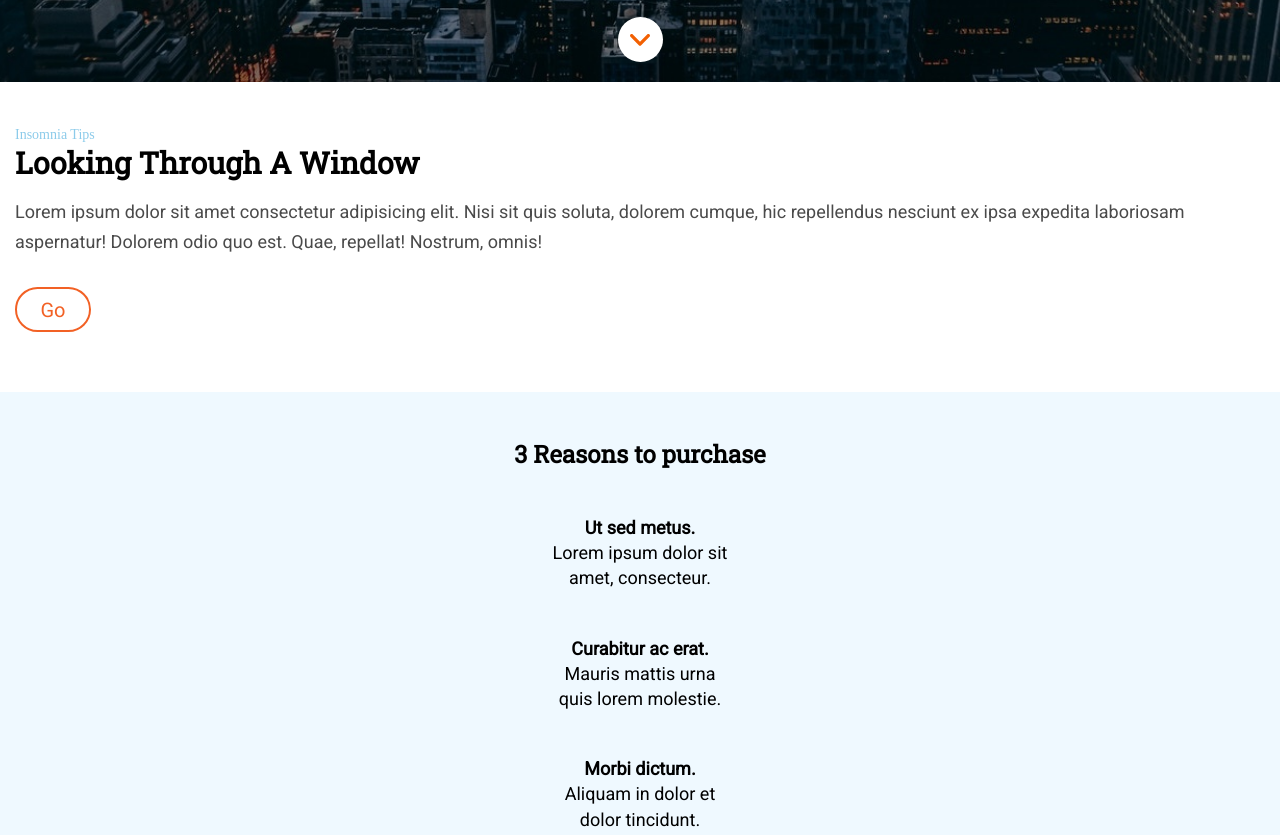
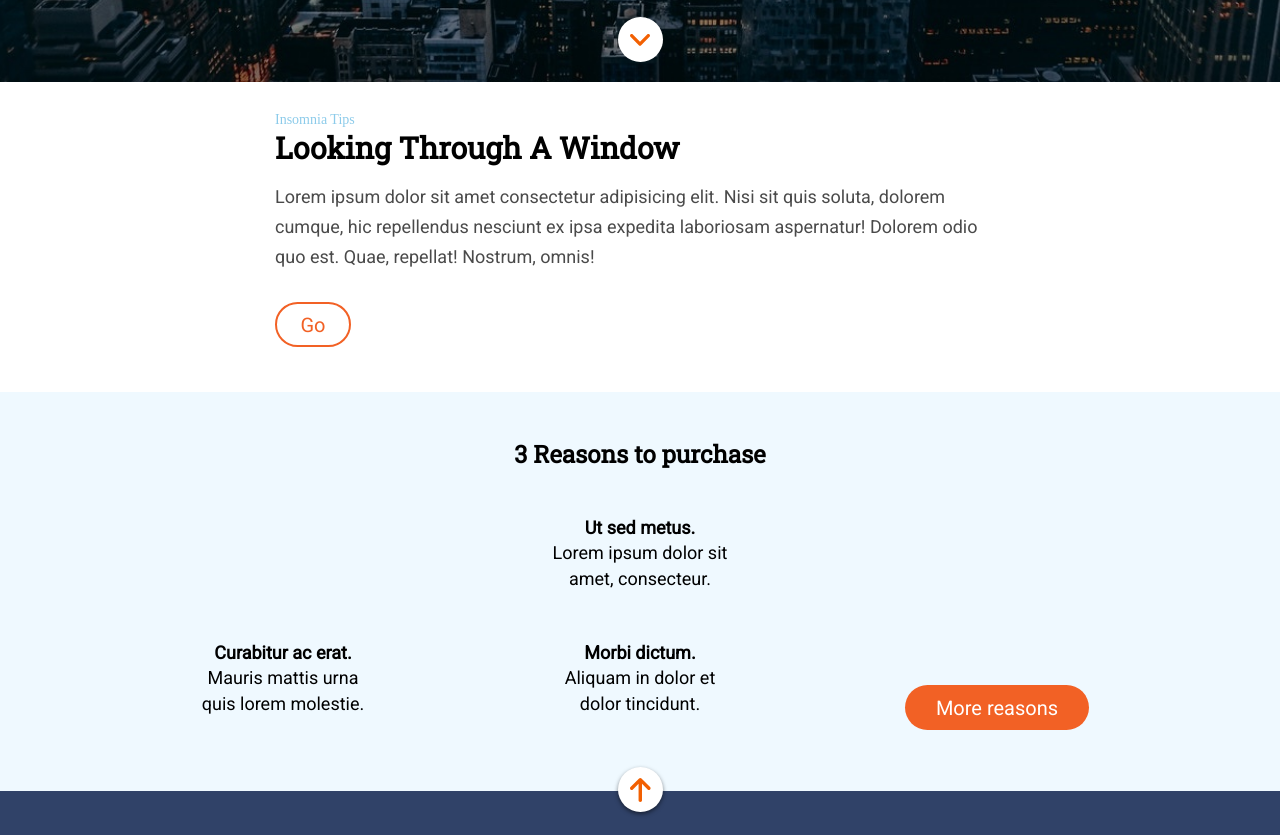
Before and after one commit to alepareyes/evaluacion-final-modulo-1-alepareyes, a website: page docs/index.html in a window 1280 px wide. Shown: the part 718-1553 px from the top of the page. Drawn offline with nearby package versions, Linux system fonts and the light colour scheme; files that its build step writes are made by us from their sources.

Commit message:
add reasons section responsive

```diff
--- a/_src/assets/scss/layouts/_header.scss
+++ b/_src/assets/scss/layouts/_header.scss
@@ -36,16 +36,15 @@
   background-position-x: center;
   background-position-y: top;
   background-repeat: no-repeat;
+  background-size: cover;
+
   height: 100vh;
   padding: 15px;
+
   display: flex;
   flex-direction: column;
   justify-content: flex-end;
   align-items: center;
-
-  @media all and (min-width: 1200px) {
-    background-size: cover;
-  }
 
   &__anonymus {
     text-transform: uppercase;
--- a/_src/assets/scss/layouts/_reasons.scss
+++ b/_src/assets/scss/layouts/_reasons.scss
@@ -1,13 +1,13 @@
 .reasons {
   background: #eff9ff;
   border: #eff9ff 1px solid;
-
+  padding: 0 45px 0 45px;
   &__title {
     text-align: center;
+    font-family: $titleFont;
+    font-size: 24px;
     margin-top: 45px;
     margin-bottom: 45px;
-    font-family: $titleFont;
-    font-size: 24px;
   }
   &__grid {
     display: grid;
@@ -17,7 +17,15 @@
     justify-content: center;
 
     @media all and (min-width: 768px) and (max-width: 1200px) {
-      padding: 0 45px 0 45px;
+      justify-items: center;
+      grid-gap: 3px;
+      grid-template-rows: 80px;
+      grid-template-columns: 1fr 1fr 1fr;
+    }
+
+    @media all and (min-width: 1200px) {
+      justify-items: center;
+      padding: 0 81px 0 81px;
       grid-template-rows: 80px;
       grid-template-columns: 1fr 1fr 1fr;
     }
@@ -29,6 +37,7 @@
   text-align: center;
   line-height: 1.4;
   font-size: 18px;
+  width: 180px;
 }
 
 .more-botton {
@@ -42,6 +51,7 @@
   justify-content: center;
   align-items: center;
   font-size: 20px;
+  margin-top: 45px;
   margin-bottom: 60px;
   transition: ease 1s;
 
@@ -49,3 +59,15 @@
     font-size: 22.5px;
   }
 }
+
+@media all and (min-width: 768px) and (max-width: 1200px) {
+  .item1 {
+    grid-column: 1/4;
+  }
+}
+
+@media all and (min-width: 1200px) {
+  .item1 {
+    grid-column: 1/4;
+  }
+}
--- a/_src/assets/scss/layouts/_tips.scss
+++ b/_src/assets/scss/layouts/_tips.scss
@@ -5,6 +5,11 @@
   @media all and (min-width: 768px) and (max-width: 1200px) {
     padding: 0 45px 0 45px;
   }
+
+  @media all and (min-width: 1200px) {
+    padding: 0 275px 0 275px;
+  }
+
   &__minititle {
     margin-top: 30px;
     color: $blueColor;
```
Also changed, not shown: _src/templates/partials/_reasons.html (+5 -5 lines).
